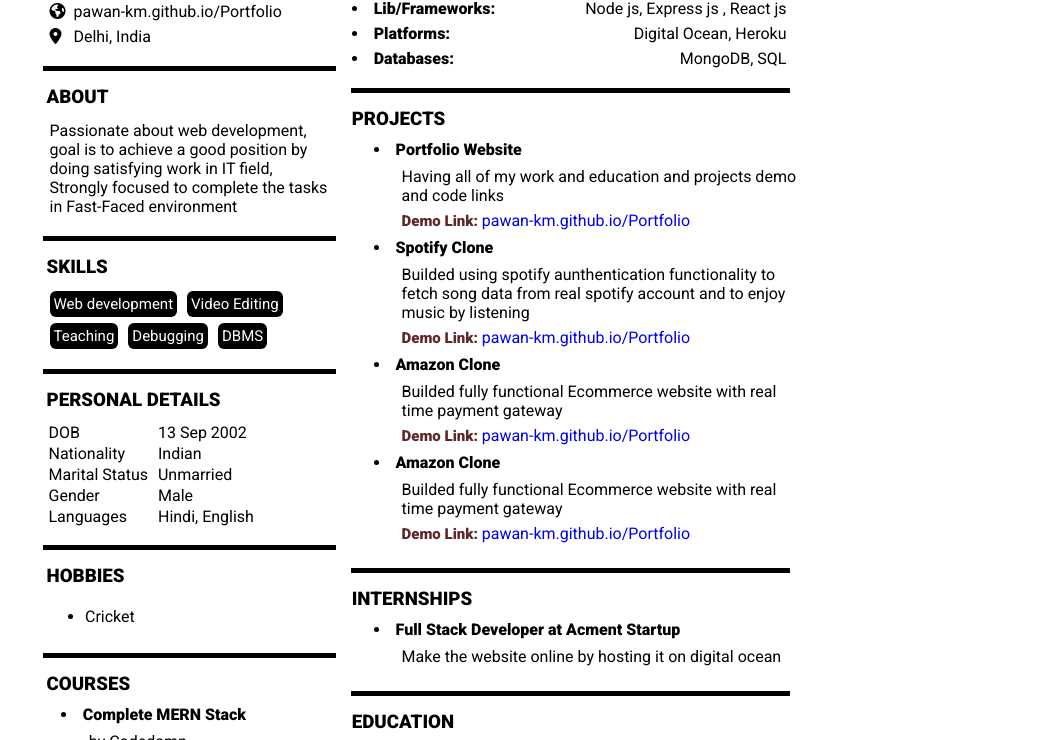
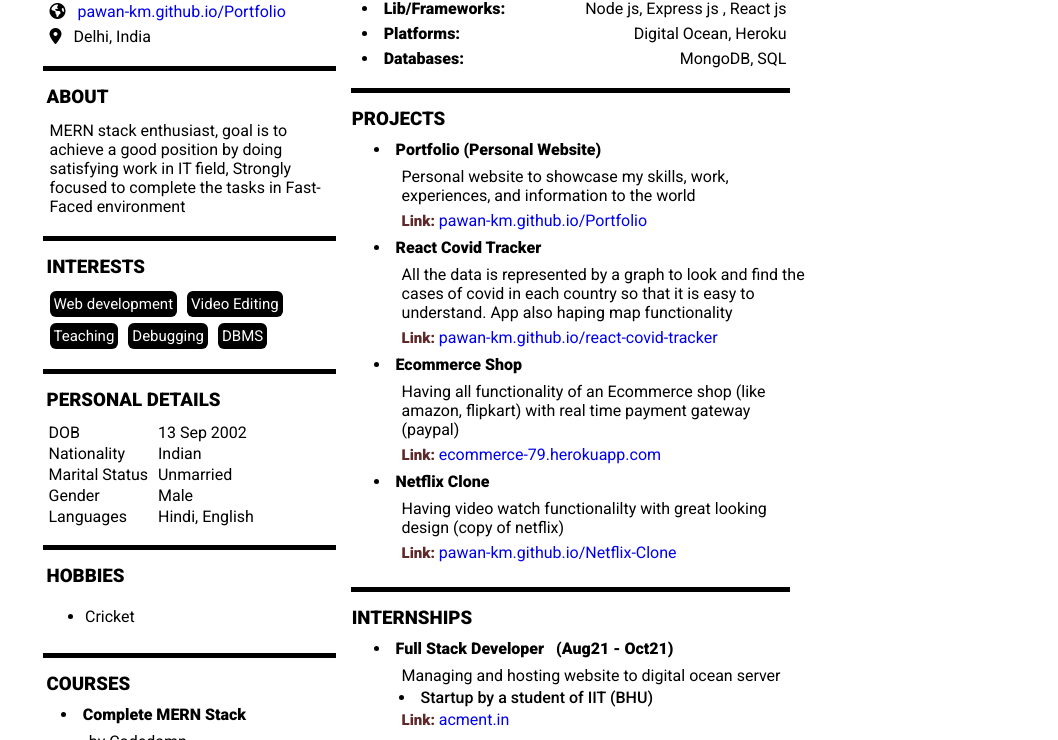
Before and after one commit to Pawan-km/Resume, a plain HTML site: page index.html in a window 1280 px wide. Shown: the part 168-908 px from the top of the page, without its empty margins (222-1280 px from the left). Drawn offline with Linux system fonts and the light colour scheme.

Commit message:
updated resume

```diff
--- a/index.html
+++ b/index.html
@@ -20,10 +20,10 @@
            <div class="left_body">
                <div class="contact_details ">
                    <div class="box">
-                <p><i class="fas fa-phone"></i> &nbsp; 7982337587 </p>
-                <p><i class="fas fa-envelope"></i> &nbsp; wd.pawankumar@gmail.com </p>
-                <p><i class="fab fa-linkedin"></i> &nbsp; linkedin.com/in/pawankmr12 </p>
-                <p><i class="fas fa-globe-americas"></i> &nbsp;pawan-km.github.io/Portfolio </p>
+                <p><i class="fas fa-phone"></i> &nbsp; (+91) 7982337587 </p>
+                <p><i class="fas fa-envelope"></i> &nbsp;  wd.pawankumar@gmail.com </p>
+                <p><i class="fab fa-linkedin"></i> &nbsp; <a href="https://linkedin.com/in/pawankmr12" target="_blank">linkedin.com/in/pawankmr12</a>  </p>
+                <p><i class="fas fa-globe-americas"></i> &nbsp; <a href="https://pawan-km.github.io/Portfolio" target="_blank">pawan-km.github.io/Portfolio</a>  </p>
                 <p><i class="fas fa-map-marker-alt"></i> &nbsp; Delhi, India</p>
             </div>
                 <hr class="line">
@@ -31,14 +31,14 @@
                <div class="about contain ">
                    <div class="box">
                    <h3>ABOUT</h3>
-                   <p>Passionate about web development, goal is to achieve a good position by doing satisfying work in IT field, Strongly focused to complete the tasks in Fast-Faced environment
+                   <p>MERN stack enthusiast, goal is to achieve a good position  by doing satisfying work in IT field, Strongly focused to complete the tasks in Fast-Faced environment
                    </p>
                 </div>
                    <hr class="line">
                </div>
                <div class="languages contain">
                    <div class="box">
-                    <h3>SKILLS</h3>
+                    <h3>INTERESTS</h3>
                     <p class="skills">Web development</p>
                     <p class="skills">Video Editing</p>
                     <p class="skills">Teaching</p>
@@ -109,7 +109,7 @@
             <div class=" skill_container contain ">
                 <div class="box">
                     <h3>SKILLS</h3>
-                    <div class="education">
+                    <div class="education learning_skill">
                         <div class="skill_box">
                             <li>Languages: </li>
                             <div class="project_container">
@@ -137,31 +137,31 @@
                 <div class="box">
                     <h3>PROJECTS</h3>
                     <div class="project">
-                        <li>Portfolio Website</li>
+                        <li>Portfolio (Personal Website)</li>
                         <div class="project_container">
-                            <p>Having all of my work and education and projects demo and code links </p>
-                            <p><b> Demo Link: </b><a href="https://pawan-km.github.io/Portfolio" target="_blank"> pawan-km.github.io/Portfolio </a></p>
+                            <p>Personal website to showcase my skills, work, experiences, and information to the  world </p>
+                            <p><b> Link: </b><a href="https://pawan-km.github.io/Portfolio" target="_blank"> pawan-km.github.io/Portfolio </a></p>
                         </div>
                     </div>
                     <div class="project">
-                        <li>Spotify Clone</li>
+                        <li>React Covid Tracker</li>
                         <div class="project_container">
-                            <p>Builded using spotify aunthentication functionality to fetch song data from real spotify account and to enjoy music by listening</p>
-                            <p><b> Demo Link: </b><a href="https://pawan-km.github.io/Portfolio" target="_blank"> pawan-km.github.io/Portfolio </a></p>
+                            <p>All the data is represented by a graph to look and find the cases of covid in each country so that it is easy to understand. App also haping map functionality</p>
+                            <p><b> Link: </b><a href="https://pawan-km.github.io/react-covid-tracker" target="_blank">pawan-km.github.io/react-covid-tracker </a></p>
                         </div>
                     </div>
                     <div class="project">
-                        <li>Amazon Clone</li>
+                        <li>Ecommerce Shop</li>
                         <div class="project_container">
-                            <p>Builded fully functional Ecommerce website with real time payment gateway</p>
-                            <p><b> Demo Link: </b><a href="https://pawan-km.github.io/Portfolio" target="_blank"> pawan-km.github.io/Portfolio </a></p>
+                            <p>Having all functionality of an Ecommerce shop (like amazon, flipkart) with real time payment gateway (paypal)</p>
+                            <p><b> Link: </b><a href="https://ecommerce-79.herokuapp.com/" target="_blank"> ecommerce-79.herokuapp.com </a></p>
                         </div>
                     </div>
                     <div class="project">
-                        <li>Amazon Clone</li>
+                        <li>Netflix Clone</li>
                         <div class="project_container">
-                            <p>Builded fully functional Ecommerce website with real time payment gateway</p>
-                            <p><b> Demo Link: </b><a href="https://pawan-km.github.io/Portfolio" target="_blank"> pawan-km.github.io/Portfolio </a></p>
+                            <p>Having video watch functionalilty with great looking design (copy of netflix) </p>
+                            <p><b> Link: </b><a href="https://pawan-km.github.io/Netflix-Clone" target="_blank"> pawan-km.github.io/Netflix-Clone </a></p>
                         </div>
                     </div>
                 </div>
@@ -172,9 +172,12 @@
                     <h3>INTERNSHIPS</h3>
                     <div class="internship">
                         <div class="project">
-                            <li>Full Stack Developer at Acment Startup</li>
+                            <li>Full Stack Developer
+                                 &nbsp; (Aug21 - Oct21)</li>
                             <div class="project_container">
-                                <p>Make the website online by hosting it on digital ocean</p>
+                                <p>Managing and hosting website to digital ocean server</p>
+                                <li class="internship_li">Startup by a student of IIT (BHU)</li>
+                                <p><b> Link: </b><a href="https://acment.in" target="_blank"> acment.in </a></p>
                             </div>
                         </div>
                     </div>
--- a/style.css
+++ b/style.css
@@ -20,7 +20,6 @@ body{
     padding: 15px;
     height: 1122px;
     width: 793px;
-    background-color: white;
 }
 
 .body{
@@ -31,9 +30,8 @@ body{
     display: flex;
 }
 .resume{
-    position: absolute;
-    right: 2%;
-    top: 4%;
+    position: relative;
+    left: 33%;
 }
 
 .name{
@@ -52,12 +50,10 @@ body{
 
 .left_body{
     width: 40%;
-    background-color: white;
 }
 
 .right_body{
     width: 60%;
-    background-color: white;
 }
 
 p{
@@ -120,6 +116,10 @@ li{
     font-weight: bolder;
 }
 
+.learning_skill{
+    margin-left: 10px;
+}
+
 .skill_box{
     display: flex;
     justify-content: space-between;
@@ -140,3 +140,7 @@ p b {
 a{
     text-decoration: none;
 }
+
+.internship_li{
+    font-weight: 500 !important;
+}
```
